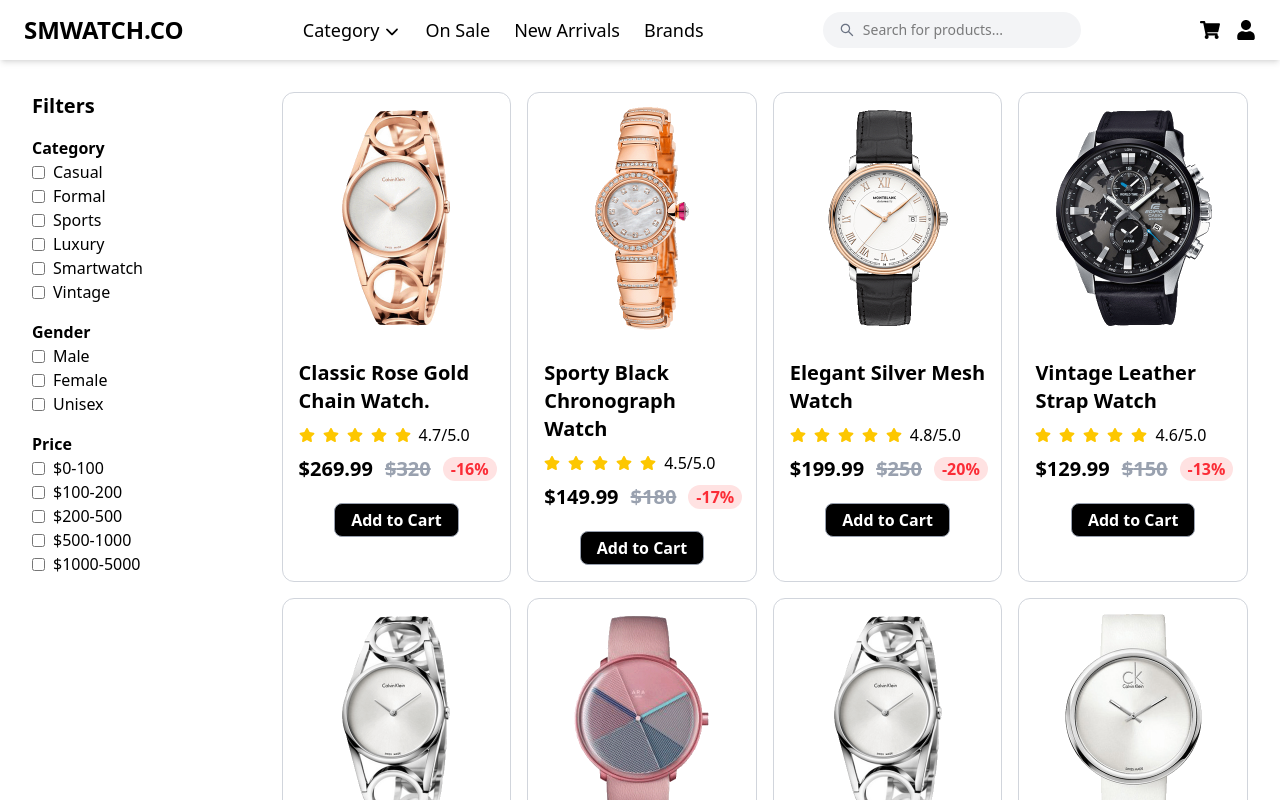
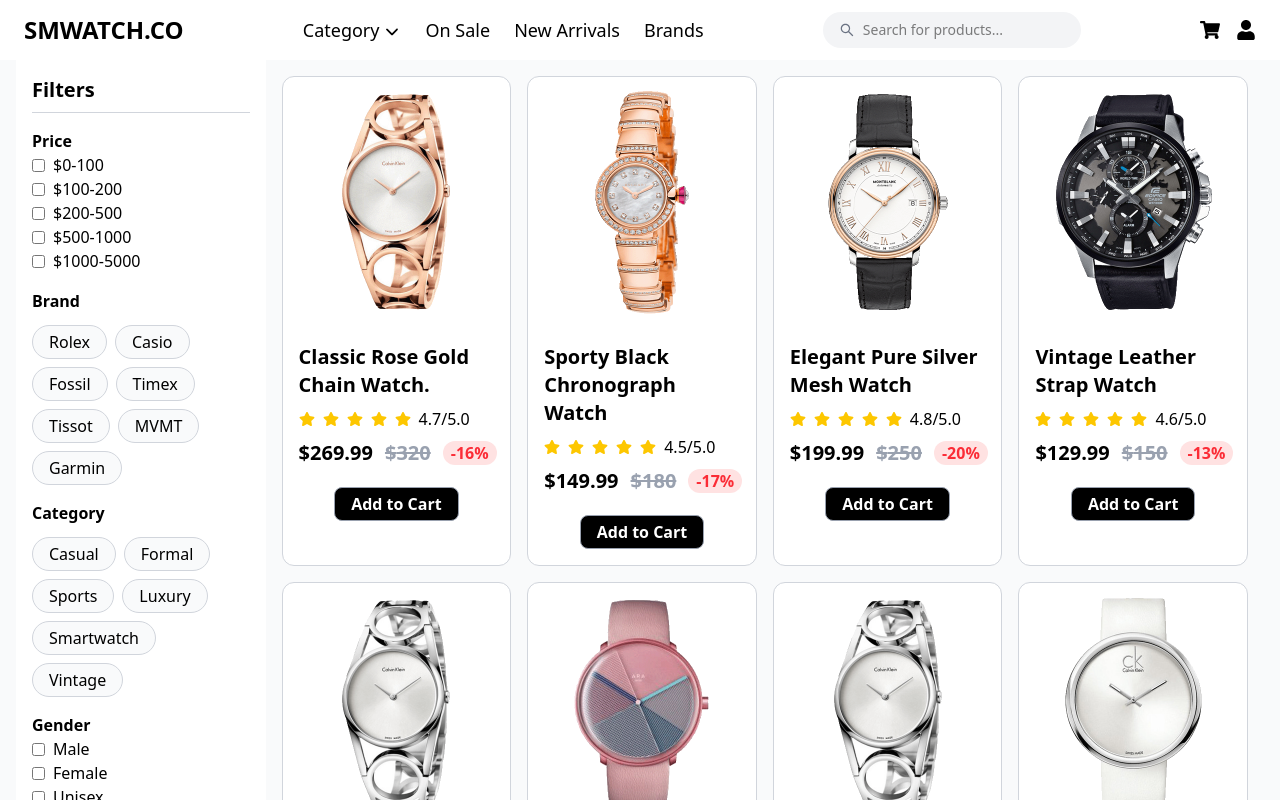
Before and after one commit to Mdsakib999/Watch-client, a React (Vite) app: page /allProduct in a window 1280 px wide. Shown: the top 800 px of the page. Built offline with nearby package versions, Linux system fonts and the light colour scheme.

Commit message:
all product filter update

```diff
--- a/public/data.js
+++ b/public/data.js
@@ -87,7 +87,7 @@
   },
   {
     _id: "3",
-    name: "Elegant Silver Mesh Watch",
+    name: "Elegant Pure Silver Mesh Watch",
     details:
       "A sleek and elegant watch designed for women. Featuring a silver mesh bracelet, a mother-of-pearl dial, and a minimalist design, this watch is perfect for formal occasions.",
     rating: 4.8,
--- a/src/Components/All Products/AllProducts.jsx
+++ b/src/Components/All Products/AllProducts.jsx
@@ -6,6 +6,7 @@
 const AllProducts = () => {
   const [filters, setFilters] = useState({
     category: [],
+    brand: [],
     gender: [],
     price: [],
   });
@@ -21,9 +22,14 @@
 
   const filteredProducts = data.filter((product) => {
     return (
-      (filters.category.length === 0 || filters.category.includes(product.category)) &&
-      (filters.gender.length === 0 || filters.gender.includes(product.gender)) &&
-      (filters.price.length === 0 || filters.price.some((range) => {
+      (filters.category.length === 0 ||
+        filters.category.includes(product.category)) &&
+      (filters.brand.length === 0 ||
+        filters.brand.includes(product.brand)) &&
+      (filters.gender.length === 0 ||
+        filters.gender.includes(product.gender)) &&
+      (filters.price.length === 0 ||
+        filters.price.some((range) => {
           const [min, max] = range.split("-").map(Number);
           return product.discount_price >= min && product.discount_price <= max;
         }))
@@ -31,24 +37,83 @@
   });
 
   return (
-    <div className="flex p-4">
+    <div className="flex px-4 bg-gray-50">
       {/* Filters Section */}
-      <div className="w-1/5 p-4">
-        <h2 className="text-xl font-semibold mb-4">Filters</h2>
+      <div className="w-1/5 p-4  bg-white">
+        <h2 className="text-xl font-semibold mb-4 border-b pb-2 border-gray-300">
+          Filters
+        </h2>
         <div className="space-y-4">
-          {/* Category Filter */}
+            {/* Price Filter */}
           <div>
-            <h3 className="font-semibold">Category</h3>
-            {["Casual", "Formal", "Sports", "Luxury", "Smartwatch", "Vintage"].map((category) => (
-              <label key={category} className="flex items-center">
+            <h3 className="font-semibold">Price</h3>
+            {["0-100", "100-200", "200-500", "500-1000", "1000-5000"].map(
+              (range) => (
+                <label key={range} className="flex items-center">
                   <input
                     type="checkbox"
                     className="mr-2"
-                  onChange={() => handleFilterChange("category", category)}
+                    onChange={() => handleFilterChange("price", range)}
                   />
+                  ${range}
+                </label>
+              )
+            )}
+          </div>
+
+          {/* Brand */}
+          <div>
+            <h3 className="font-semibold mb-3">Brand</h3>
+            <div className="flex flex-wrap gap-2">
+              {[
+                "Rolex",
+                "Casio",
+                "Fossil",
+                "Timex",
+                "Tissot",
+                "MVMT",
+                "Garmin",
+              ].map((brand) => (
+                <button
+                  key={brand}
+                  className={`px-4 py-1 rounded-full border ${
+                    filters.brand.includes(brand)
+                      ? "bg-black text-white border-black hover:bg-gray-800" // Selected style
+                      : "bg-gray-50 text-black border-gray-300 hover:bg-gray-100" // Default style
+                  }  transition-colors`}
+                  onClick={() => handleFilterChange("brand", brand)}
+                >
+                  {brand}
+                </button>
+              ))}
+            </div>
+          </div>
+
+          {/* Category Filter */}
+          <div>
+            <h3 className="font-semibold mb-3">Category</h3>
+            <div className="flex flex-wrap gap-2">
+              {[
+                "Casual",
+                "Formal",
+                "Sports",
+                "Luxury",
+                "Smartwatch",
+                "Vintage",
+              ].map((category) => (
+                <button
+                  key={category}
+                  className={`px-4 py-1 rounded-full border ${
+                    filters.category.includes(category)
+                      ? "bg-black text-white border-black hover:bg-gray-800" // Selected style
+                      : "bg-gray-50 text-black border-gray-300 hover:bg-gray-100" // Default style
+                  }  transition-colors`}
+                  onClick={() => handleFilterChange("category", category)}
+                >
                   {category}
-              </label>
+                </button>
               ))}
+            </div>
           </div>
 
           {/* Gender Filter */}
@@ -66,33 +131,22 @@
             ))}
           </div>
 
-          {/* Price Filter */}
-          <div>
-            <h3 className="font-semibold">Price</h3>
-            {["0-100", "100-200", "200-500", "500-1000", "1000-5000"].map((range) => (
-              <label key={range} className="flex items-center">
-                <input
-                  type="checkbox"
-                  className="mr-2"
-                  onChange={() => handleFilterChange("price", range)}
-                />
-                ${range}
-              </label>
-            ))}
-          </div>
         </div>
       </div>
 
       {/* Products Section */}
-      <div className="w-4/5 grid grid-cols-1 sm:grid-cols-2 md:grid-cols-3 lg:grid-cols-4 gap-4 p-4">
+      <div className="w-4/5 grid grid-cols-1 sm:grid-cols-2 md:grid-cols-3 lg:grid-cols-4 gap-4 p-4 ">
         {filteredProducts.map((product) => (
-          <div key={product._id} className="border border-gray-300 rounded-xl">
+          <div
+            key={product._id}
+            className="border border-gray-300 rounded-xl bg-white"
+          >
             <img
               className="h-[250px] w-full rounded-t-xl object-cover"
               src={product.images[0]}
               alt={product.name}
             />
-            <div className="px-4">
+            <div className="px-4  flex flex-col justify-baseline ">
               <p className="text-xl font-semibold mt-4">{product.name}</p>
               <div className="flex items-center gap-x-2 text-yellow-400 my-2">
                 {[...Array(5)].map((_, index) => (
@@ -113,7 +167,8 @@
                   ${product.regular_price}
                 </del>
                 <p className="text-red-500 font-semibold px-2 rounded-full bg-red-100">
-                  -{Math.round(
+                  -
+                  {Math.round(
                     ((product.regular_price - product.discount_price) /
                       product.regular_price) *
                       100
@@ -121,7 +176,7 @@
                   %
                 </p>
               </div>
-              <div className="flex justify-center">
+              <div className="flex justify-center ">
                 <button className="border border-gray-400 px-4 py-1 mb-4 flex justify-center rounded-lg font-semibold hover:bg-white bg-black hover:text-black text-white">
                   Add to Cart
                 </button>
```
Lines whose indentation alone changed are shown as unchanged.
